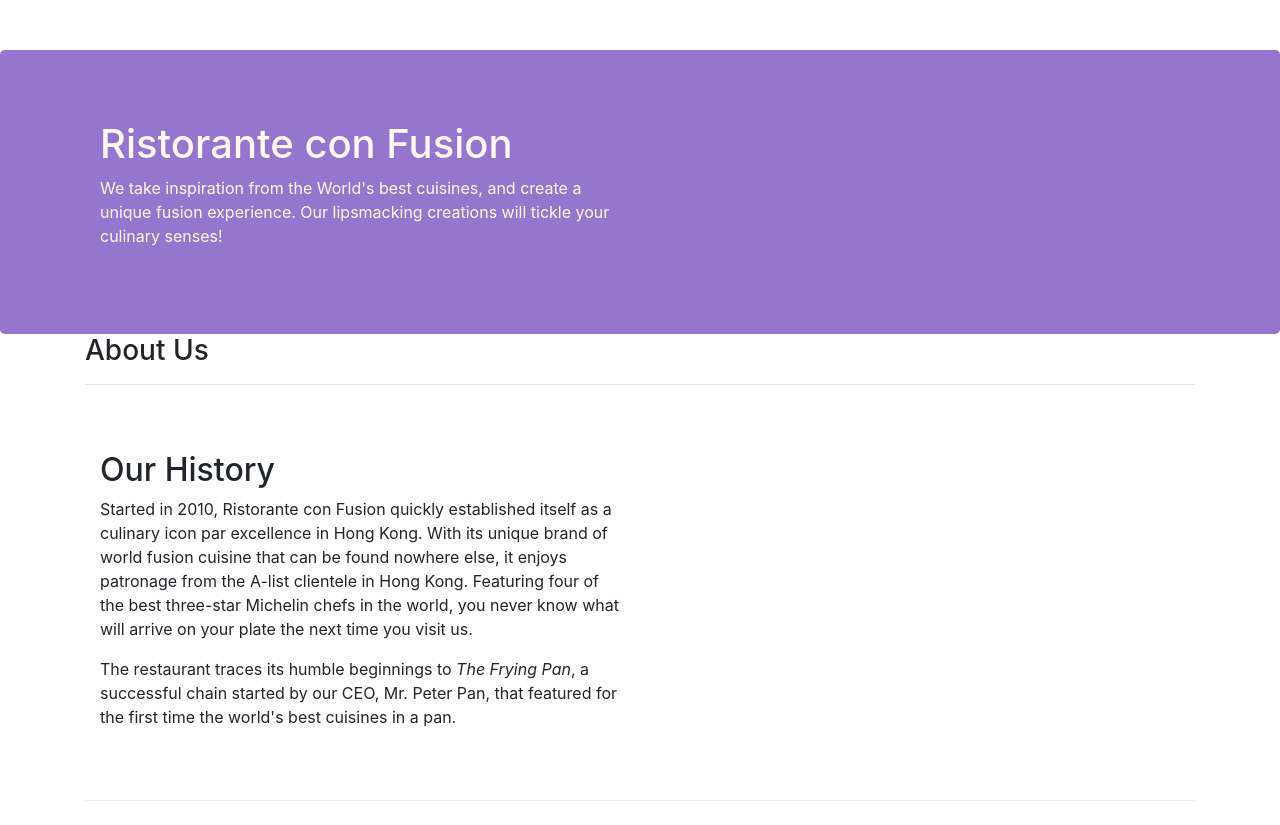
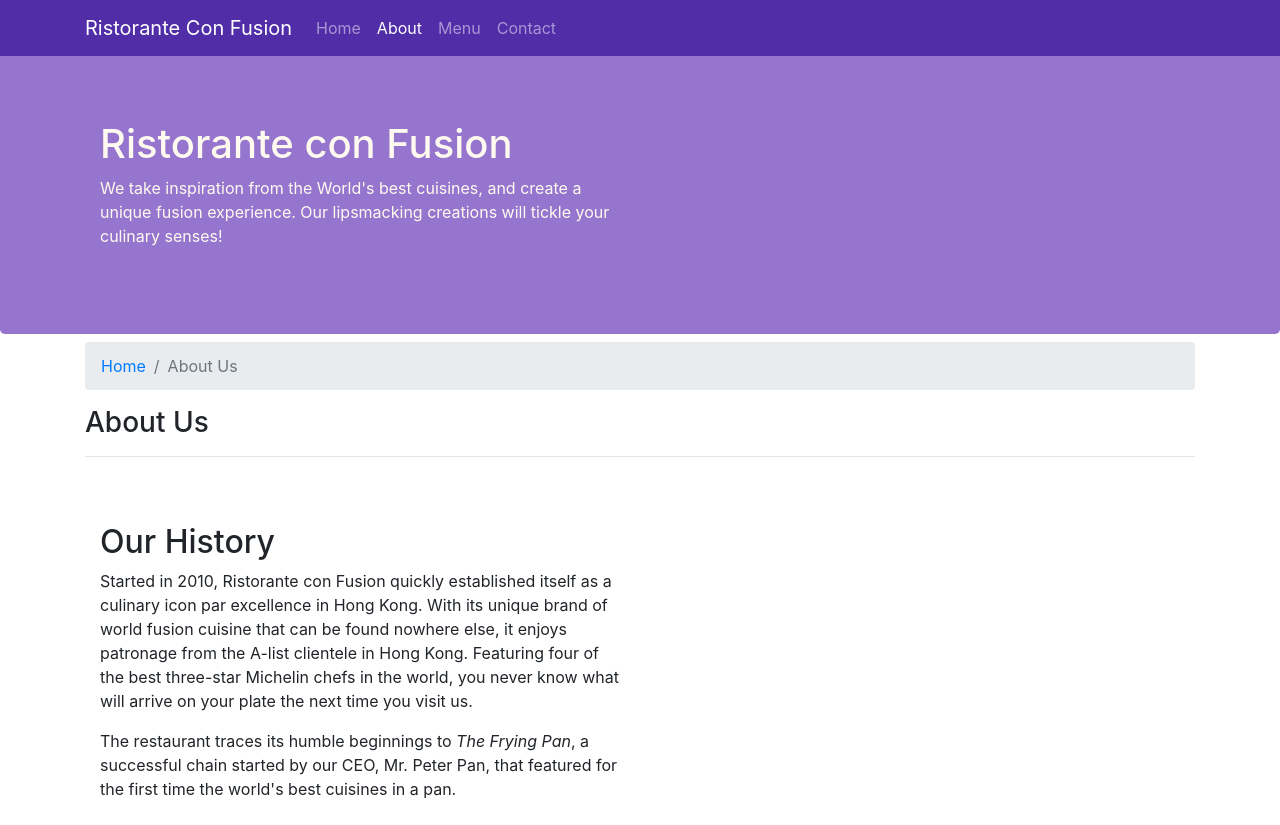
Before and after one commit to Surya1612/Bootstrap4_Coursera, a website: page aboutus.html in a window 1280 px wide. Shown: the top 825 px of the page. Drawn offline with nearby package versions, Linux system fonts and the light colour scheme.

Commit message:
Navbar and Breadcrumb

```diff
--- a/aboutus.html
+++ b/aboutus.html
@@ -13,6 +13,25 @@
 </head>
 
 <body>
+    <nav class="navbar navbar-dark navbar-expand-sm  fixed-top">
+        <div class="container">
+            <button class="navbar-toggler" type="button" data-toggle="collapse" data-target="#Navbar">
+                <span class="navbar-toggler-icon"></span>
+            </button>
+           <a class="navbar-brand " href="index.html">Ristorante Con Fusion</a>
+
+
+           <div class="collapse navbar-collapse" id="Navbar">
+            <ul class="navbar-nav mr-auto">
+                <li class="nav-item "><a class="nav-link" href="index.html">Home</a></li>
+                <li class="nav-item active"><a class="nav-link" href="#">About</a></li>
+                <li class="nav-item"><a class="nav-link" href="#">Menu</a></li>
+                <li class="nav-item"><a class="nav-link" href="#">Contact</a></li>
+            </ul>
+        </div>
+
+        </div>
+    </nav>
 
     <header class="jumbotron">
         <div class="container">
@@ -28,6 +47,11 @@
     </header>
 
     <div class="container">
+
+        <ol class="col-12 breadcrumb mt-2">
+            <li class="breadcrumb-item"><a href="./index.html">Home</a></li>
+            <li class="breadcrumb-item active">About Us</li>
+        </ol>
         <div class="row">
             <div class="col-12">
                <h3>About Us</h3>
```
Also changed, not shown: index.html (+0 -1 lines).
